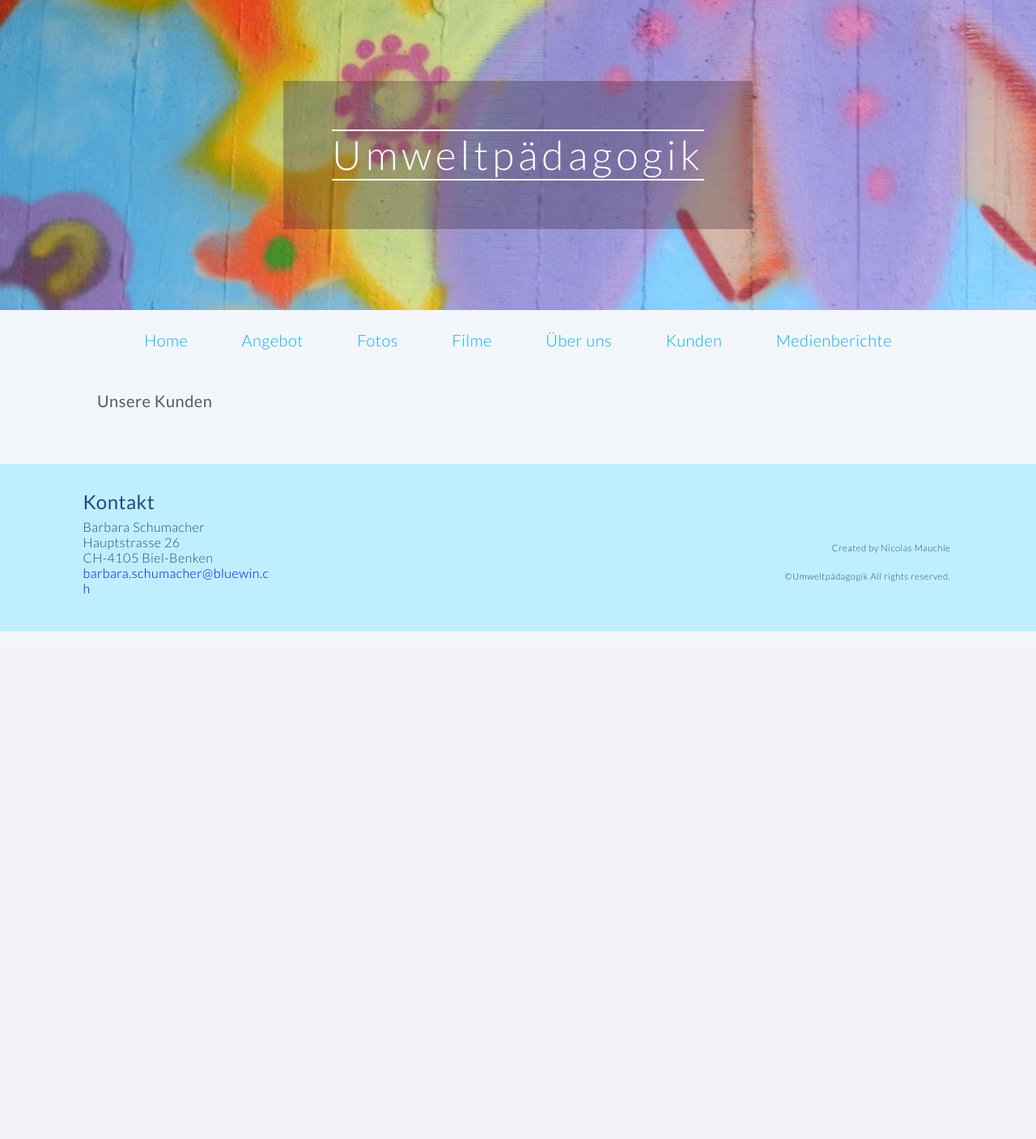
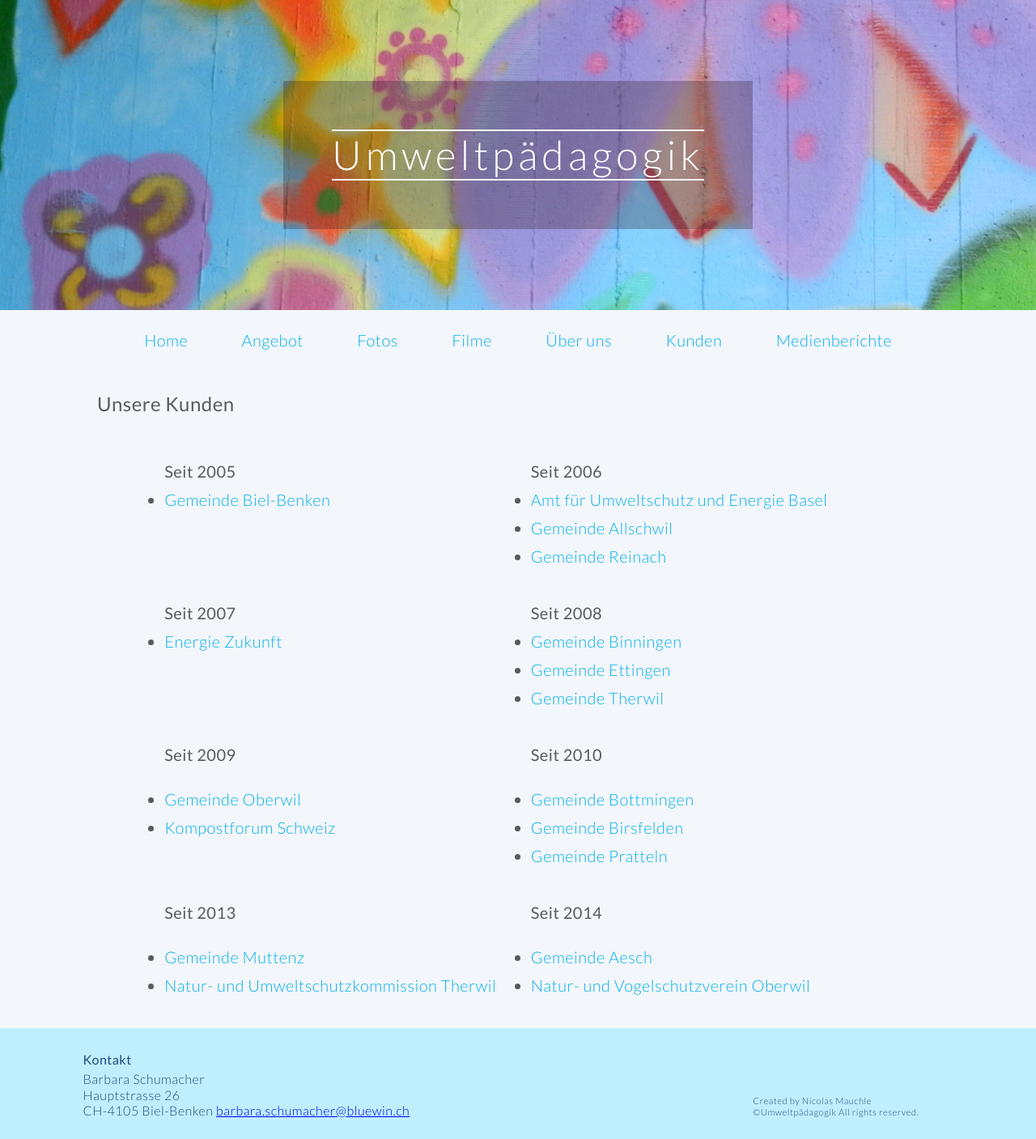
Before and after one commit to bhzunami/umweltpaedagogik, a Rails app: page /kunden in a window 1280 px wide. Shown: the whole page at 81% size. Before the commit the page ends 780 px from the top, so only its background shows below. Run offline with Rails 7, Linux system fonts and the light colour scheme; style sheets or scripts are compiled from the project's sources; some libraries are stand-ins or nearby versions.

Commit message:
Footer smaller

```diff
--- a/app/assets/stylesheets/style.css.scss
+++ b/app/assets/stylesheets/style.css.scss
@@ -34,6 +34,10 @@ h1, h2, h3, h4, h5, h6 {
 /* Schrift grösser bei Medienberichte*/
 h3 {
 	font-size: 18pt;
+}
+
+h4 {
+	margin-bottom: 0em;
 }
 
 h5 {
@@ -152,28 +156,27 @@ h3 {
 
 #main {
 	padding: 1em 6em 2em 6em;
+	a {
+		color: $violet;
+		text-decoration: None;
+	}
 }
 
 #footer {
 	background: #BFEFFF;/* #252122; */
 	color: #1f497d;
 	font-size: 0.8em;
-	a {
-		text-decoration: None;
+	padding-left: 8%;
+	padding-bottom: 2%;
+	padding-top: 2%;
+	line-height: 1.2;
+	#contact {
+		display: inline-block;
+		width: 70%;
 	}
-	p {
-		line-height: 1.2;
-		margin-bottom: 0.5em;
-	}
-	h3, h5 {
-		margin-bottom: 0;
-	}
-	.copyright {
-		margin-top: 60px;
-		text-align: right;
+	#copyright {
 		font-size: 0.7em;
-		a {
-			color: inherit;
-		}
+		display: inline-block;
+		width: 20%;
 	}
 }
--- a/app/views/layouts/_footer.html.haml
+++ b/app/views/layouts/_footer.html.haml
@@ -1,22 +1,16 @@
 %footer#footer
-	.row
-		.row-content.buffer
-			.column.three
-				%h3 Kontakt
-				%p
-					Barbara Schumacher
-					%br/
-					Hauptstrasse 26
-					%br/
-					CH-4105 Biel-Benken
-					%a{href: "#"} barbara.schumacher@bluewin.ch
-
-			.column.three.push-six.last
-				.copyright
-					Created by Nicolas Mauchle
-					%br/
-					&copy;Umweltpädagogik All rights reserved.
-
-
 	.clear
-	%br/
+	#contact
+		%h4 Kontakt
+		%p
+			Barbara Schumacher
+			%br/
+			Hauptstrasse 26
+			%br/
+			CH-4105 Biel-Benken
+			%a{href: "#"} barbara.schumacher@bluewin.ch
+	#copyright
+		Created by Nicolas Mauchle
+		%br/
+		&copy;Umweltpädagogik All rights reserved.
+.clear
--- a/app/views/static_pages/kunden.html.haml
+++ b/app/views/static_pages/kunden.html.haml
@@ -1,2 +1,69 @@
 %article#main
-  %h1 Unsere Kunden
+  %h3 Unsere Kunden
+  .row
+    .row-content.buffer
+      .column.six
+        %h4 Seit 2005
+        %ul.customer
+          %li
+            %a{:href => "http://www.biel-benken.ch/"}Gemeinde Biel-Benken
+        %br/
+      .column.six.last
+        %h4 Seit 2006
+        %ul.customer
+          %li
+            %a{:href => "http://www.baselland.ch/Umweltschutz-Energie.274389.0.html"}Amt für Umweltschutz und Energie Basel
+          %li
+            %a{:href => "http://www.allschwil.ch/de/index.php"}Gemeinde Allschwil
+          %li
+            %a{:href => "http://www.reinach-bl.ch/"}Gemeinde Reinach
+        %br/
+      .column.six
+        %h4 Seit 2007
+        %ul.customer
+          %li
+            %a{:href => "http://www.energiezukunftschweiz.ch/"}Energie Zukunft
+        %br/
+      .column.six.last
+        %h4 Seit 2008
+        %ul.customer
+          %li
+            %a{:href => "http://www.binningen.ch/"}Gemeinde Binningen
+          %li
+            %a{:href => "www.ettingen.ch/"}Gemeinde Ettingen
+          %li
+            %a{:href => "www.therwil.ch/"}Gemeinde Therwil
+        %br/
+      .column.six
+        %h1 Seit 2009
+        %ul.customer
+          %li
+            %a{:href => "www.oberwil.ch/"}Gemeinde Oberwil
+          %li
+            %a{:href => "www.kompost.ch/"}Kompostforum Schweiz
+        %br/
+      .column.six.last
+        %h1 Seit 2010
+        %ul.customer
+          %li
+            %a{:href => "http://www.bottmingen.ch/"}Gemeinde Bottmingen
+          %li
+            %a{:href => "www.birsfelden.ch/"}Gemeinde Birsfelden
+          %li
+            %a{:href => "www.pratteln.ch/"}Gemeinde Pratteln
+        %br/
+      .column.six
+        %h1 Seit 2013
+        %ul.customer
+          %li
+            %a{:href => "www.muttenz.ch/"}Gemeinde Muttenz
+          %li
+            %a{:href => "#"}Natur- und Umweltschutzkommission Therwil
+        %br/
+      .column.six.last
+        %h1 Seit 2014
+        %ul.customer
+          %li
+            %a{:href => "www.aesch.bl.ch/"}Gemeinde Aesch
+          %li
+            %a{:href => "http://www.nvoberwil.ch/"}Natur- und Vogelschutzverein Oberwil
```
